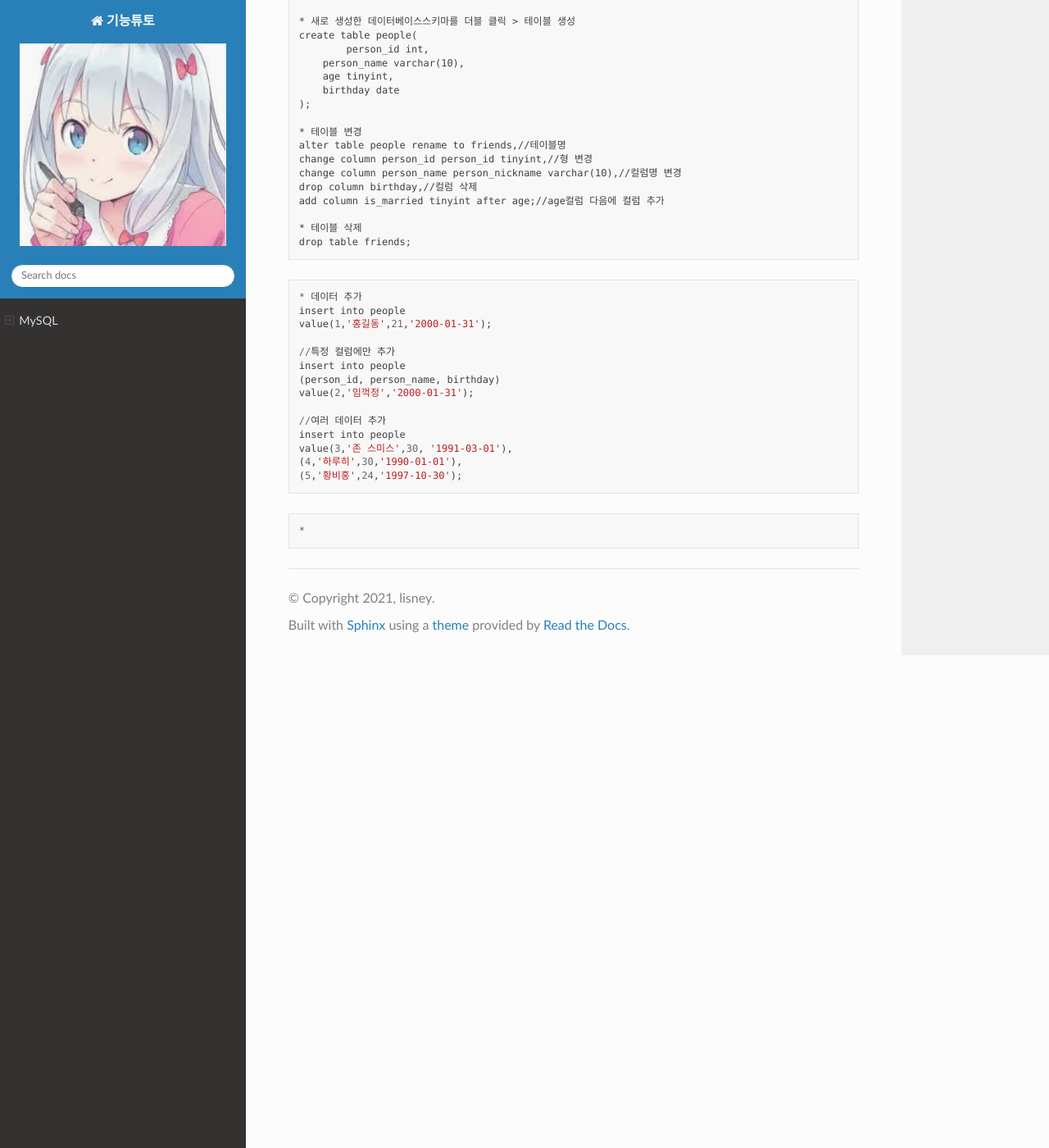
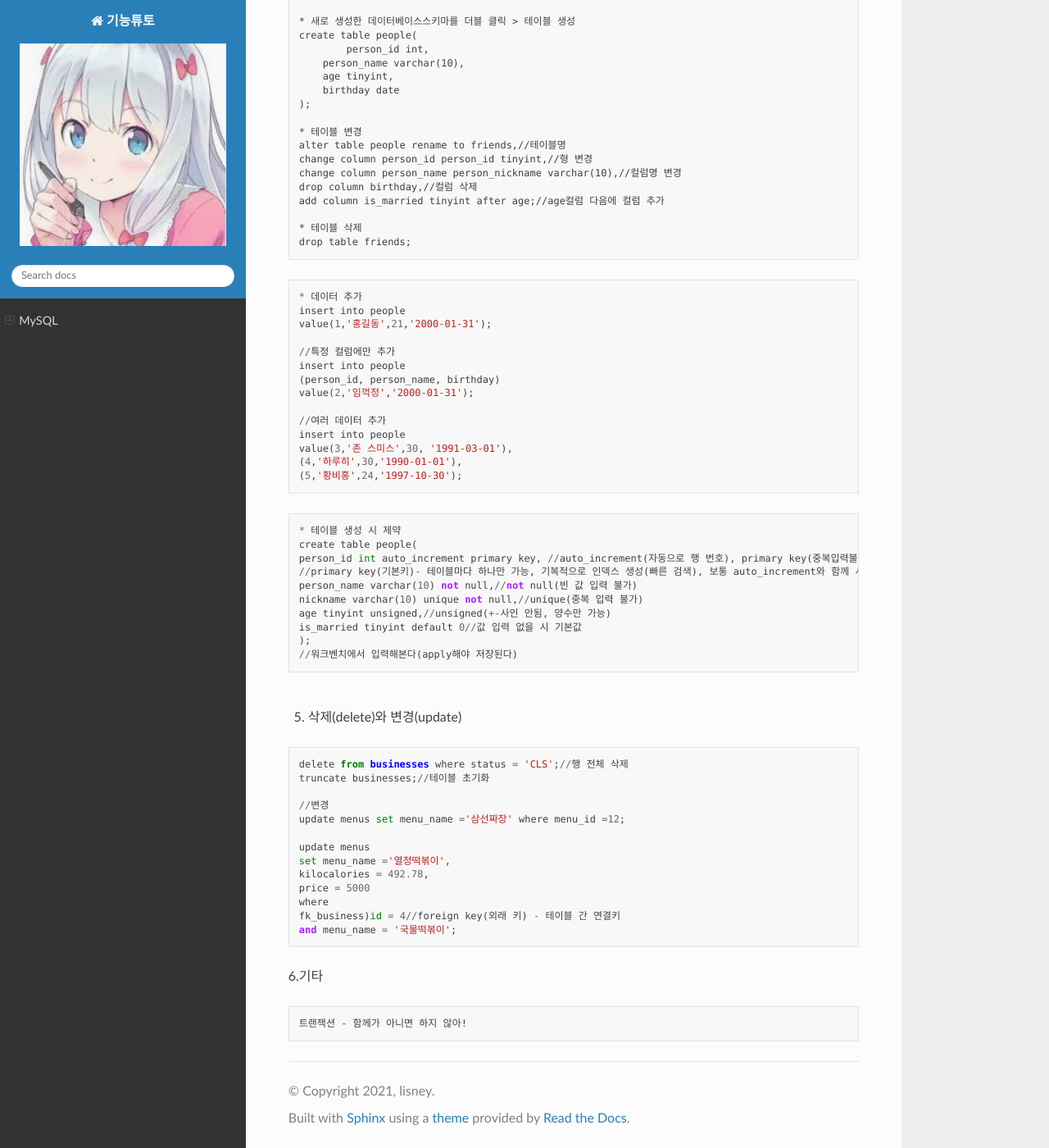
Before and after one commit to lisney/RTD, a Sphinx documentation site: the page built from docs/source/html/mysql.md, in a window 1280 px wide and 1400 px high, scrolled down 12922 px. Shown: the whole window at 82% size. Built offline with Sphinx 7.4.7 and the Read the Docs theme 2.0.0, drawn with Linux system fonts in a browser that asks for light colours; pages that are not in the unit, such as notebooks, are missing from menus.

Commit message:
Update mysql.md

````diff
--- a/docs/source/html/mysql.md
+++ b/docs/source/html/mysql.md
@@ -630,5 +630,40 @@ value(3,'존 스미스',30, '1991-03-01'),
 ```
 
 ```
-*
+* 테이블 생성 시 제약
+create table people(
+person_id int auto_increment primary key, //auto_increment(자동으로 행 번호), primary key(중복입력불가,Null불가)
+//primary key(기본키)- 테이블마다 하나만 가능, 기복적으로 인덱스 생성(빠른 검색), 보통 auto_increment와 함께 사용
+person_name varchar(10) not null,//not null(빈 값 입력 불가)
+nickname varchar(10) unique not null,//unique(중복 입력 불가)
+age tinyint unsigned,//unsigned(+-사인 안됨, 양수만 가능)
+is_married tinyint default 0//값 입력 없을 시 기본값
+);
+//워크벤치에서 입력해본다(apply해야 저장된다)
 ```
+
+<br>
+
+5. 삭제(delete)와 변경(update)
+
+```
+delete from businesses where status = 'CLS';//행 전체 삭제
+truncate businesses;//테이블 초기화
+
+//변경
+update menus set menu_name ='삼선짜장' where menu_id =12;
+
+update menus
+set menu_name ='열정떡볶이',
+kilocalories = 492.78,
+price = 5000
+where
+fk_business)id = 4//foreign key(외래 키) - 테이블 간 연결키
+and menu_name = '국물떡볶이';
+```
+
+6.기타
+
+```
+트랜잭션 - 함께가 아니면 하지 않아!
+```
````
